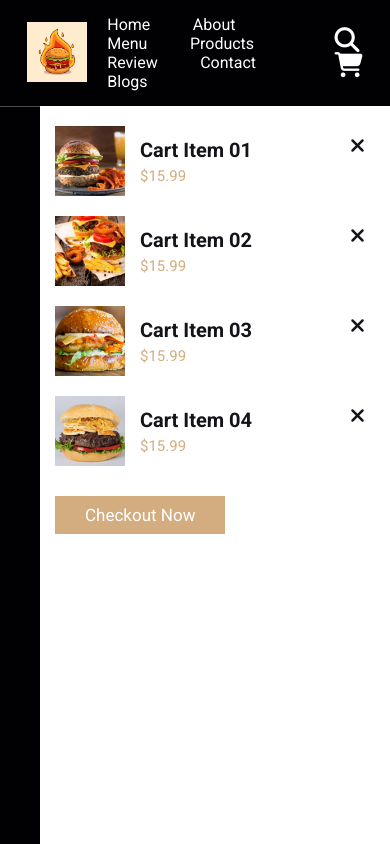
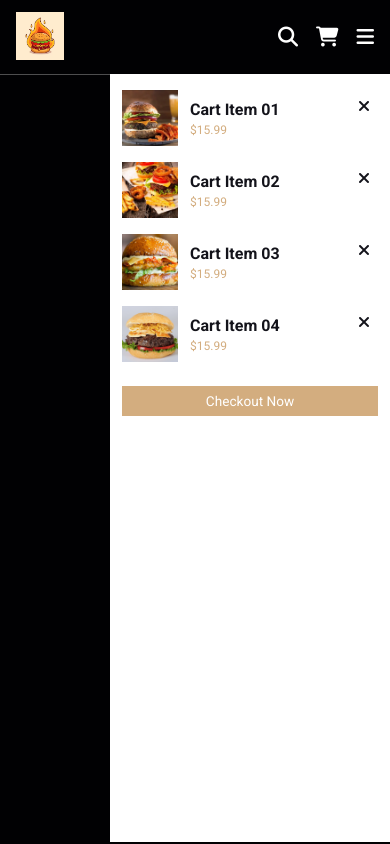
Before and after one commit to Salazar-mario/Ecommerce, a plain HTML site: page index.html in a window 390 px wide. Both pictures are taken after a click on the element 348 px from the left and 65 px from the top of the page. Drawn offline with Linux system fonts and the light colour scheme.

Commit message:
se implementa estilos y js

```diff
--- a/script.js
+++ b/script.js
@@ -0,0 +1,29 @@
+let navbar = document.querySelector('.navbar');
+
+document.querySelector('#menu-btn').onclick = () => {
+    navbar.classList.toggle('active');
+    searchForm.classList.remove('active');
+    cartItem.classList.remove('active');
+}
+let searchForm = document.querySelector('.search-form');
+
+document.querySelector('#search-btn').onclick = () => {
+    searchForm.classList.toggle('active');
+    navbar.classList.remove('active');
+    cartItem.classList.remove('active');
+}
+
+let cartItem = document.querySelector('.cart-items-container');
+
+document.querySelector('#cart-btn').onclick = () => {
+    cartItem.classList.toggle('active');
+    navbar.classList.remove('active');
+    searchForm.classList.remove('active');
+}
+
+window.onscroll = () => {
+    navbar.classList.remove('active');
+    searchForm.classList.remove('active');
+    cartItem.classList.remove('active');
+
+}
--- a/style.css
+++ b/style.css
@@ -1,49 +1,49 @@
 @import url('https://fonts.googleapis.com/css2?family=Roboto:wght@100;300;400;500;700&display=swap');
 
-:root{
---main-color: #d3ad7f;
---black: #13131a;
---bg: #010103;
---border: .1rem solid rgba(255, 255, 255, .3)
-
-
+:root {
+    --main-color: #d3ad7f;
+    --black: #13131a;
+    --bg: #010103;
+    --border: .1rem solid rgba(255, 255, 255, .3)
 }
 
-*{
-    font-family: 'Roboto' , sans-serif;
-    margin: 0; padding: 0;
+* {
+    font-family: 'Roboto', sans-serif;
+    margin: 0;
+    padding: 0;
     box-sizing: border-box;
-    outline: none; border:none;
+    outline: none;
+    border: none;
     text-decoration: none;
     text-transform: capitalize;
     transition: .2s linear;
 }
 
-html{
+html {
     font-size: 62.5%;
     overflow: hidden;
     scroll-padding-top: 9rem;
     scroll-behavior: smooth;
 }
 
-html::-webkit-scrollbar{
+html::-webkit-scrollbar {
     width: .8rem;
 }
 
-html::-webkit-scrollbar-track{
+html::-webkit-scrollbar-track {
     background: transparent;
 }
 
-html::-webkit-scrollbar-thumb{
+html::-webkit-scrollbar-thumb {
     background: #fff;
     border-radius: 5rem;
 }
 
-body{
+body {
     background: var(--bg);
 }
 
-.btn{
+.btn {
     margin-top: 1rem;
     display: inline-block;
     padding: .9rem 3rem;
@@ -53,10 +53,11 @@ body{
     cursor: pointer;
 }
 
-.btn:hover{
+.btn:hover {
     letter-spacing: .2rem;
 }
-.header{
+
+.header {
     background: var(--bg);
     display: flex;
     align-items: center;
@@ -64,45 +65,48 @@ body{
     padding: 1.5rem 7%;
     border-bottom: var(--border);
     position: fixed;
-    top: 0; left: 0; right: 0;
+    top: 0;
+    left: 0;
+    right: 0;
     z-index: 1000;
 }
 
-.header .logo img{
+.header .logo img {
     height: 6rem;
 }
 
-.header .navbar a{
+.header .navbar a {
     margin: 2rem;
     font-size: 1.6rem;
     color: #fff;
 
 }
 
-.header .navbar a:hover{
+.header .navbar a:hover {
     color: var(--main-color);
-    border-bottom:  .1rem solid var(--main-color);
+    border-bottom: .1rem solid var(--main-color);
     padding-bottom: .5rem;
 }
 
-.header .icons div{
+.header .icons div {
     color: #fff;
     cursor: pointer;
     font-size: 2.5rem;
     margin-left: 2rem;
 }
 
-.header .icons div:hover{
-    color:var(--main-color);
+.header .icons div:hover {
+    color: var(--main-color);
 }
 
-#menu-btn{
-    display:none;
+#menu-btn {
+    display: none;
 }
 
-.header .search-form{
+.header .search-form {
     position: absolute;
-    top: 115%; right: 7%;
+    top: 115%;
+    right: 7%;
     background: #fff;
     width: 50rem;
     height: 5rem;
@@ -112,7 +116,11 @@ body{
     transform-origin: top;
 }
 
-.header .search-form input{
+.header .search-form.active {
+    transform: scaleY(1);
+}
+
+.header .search-form input {
     height: 100%;
     width: 100%;
     font-size: 1.6rem;
@@ -128,20 +136,25 @@ body{
     color: var(--black);
 }
 
-.header .search-form label:hover{
+.header .search-form label:hover {
     color: var(--main-color);
 }
 
-.header .cart-items-container{
+.header .cart-items-container {
     position: absolute;
-    top: 100%; right: 0;
+    top: 100%;
+    right: -100%;
     height: calc(100vh - 9.5rem);
     width: 35rem;
     background: #fff;
     padding: 0 1.5rem;
 }
 
-.header .cart-items-container .cart-item{
+.header .cart-items-container.active {
+    right: 0;
+}
+
+.header .cart-items-container .cart-item {
     position: relative;
     margin: 2rem 0;
     display: flex;
@@ -149,29 +162,87 @@ body{
     gap: 1.5rem;
 }
 
-.header .cart-items-container .cart-item .fa-times{
+.header .cart-items-container .cart-item .fa-times {
     position: absolute;
-    top: 1rem; right: 1rem;
+    top: 1rem;
+    right: 1rem;
     font-size: 2rem;
     cursor: pointer;
     color: var(--black);
 }
 
-.header .cart-items-container .cart-item .fa-times:hover{
+.header .cart-items-container .cart-item .fa-times:hover {
     color: var(--main-color);
 }
 
-.header .cart-items-container .cart-item img{
+.header .cart-items-container .cart-item img {
     height: 7rem;
 }
 
-.header .cart-items-container .cart-item .content h3{
+.header .cart-items-container .cart-item .content h3 {
     font-size: 2rem;
     color: var(--black);
     padding-bottom: .5rem;
 }
 
-.header .cart-items-container .cart-item .content .price{
+.header .cart-items-container .cart-item .content .price {
     font-size: 1.5rem;
     color: var(--main-color);
 }
+
+.header .cart-items-container .btn {
+    width: 100%;
+    text-align: center;
+}
+
+
+
+
+
+@media (max-width:991px) {
+    html {
+        font-size: 55%;
+    }
+
+    .header {
+        padding: 1.5rem 2rem;
+    }
+}
+
+@media (max-width:768px) {
+    #menu-btn {
+        display: inline-block;
+    }
+
+    .header .navbar {
+        position: absolute;
+        top: 100%;
+        right: -100%;
+        background: #fff;
+        width: 30rem;
+        height: calc(100vh - 9.5rem);
+    }
+
+    .header .navbar.active {
+        right: 0;
+    }
+
+    .header .navbar a {
+        color: var(--black);
+        display: block;
+        margin: 1.5rem;
+        padding: .5rem;
+        font-size: 2rem;
+    }
+
+    .header .search-form {
+        width: 90%;
+        right: 2rem;
+    }
+}
+
+@media (max-width:450px){
+    html{
+        font-size: 50%;
+    }
+}
```
